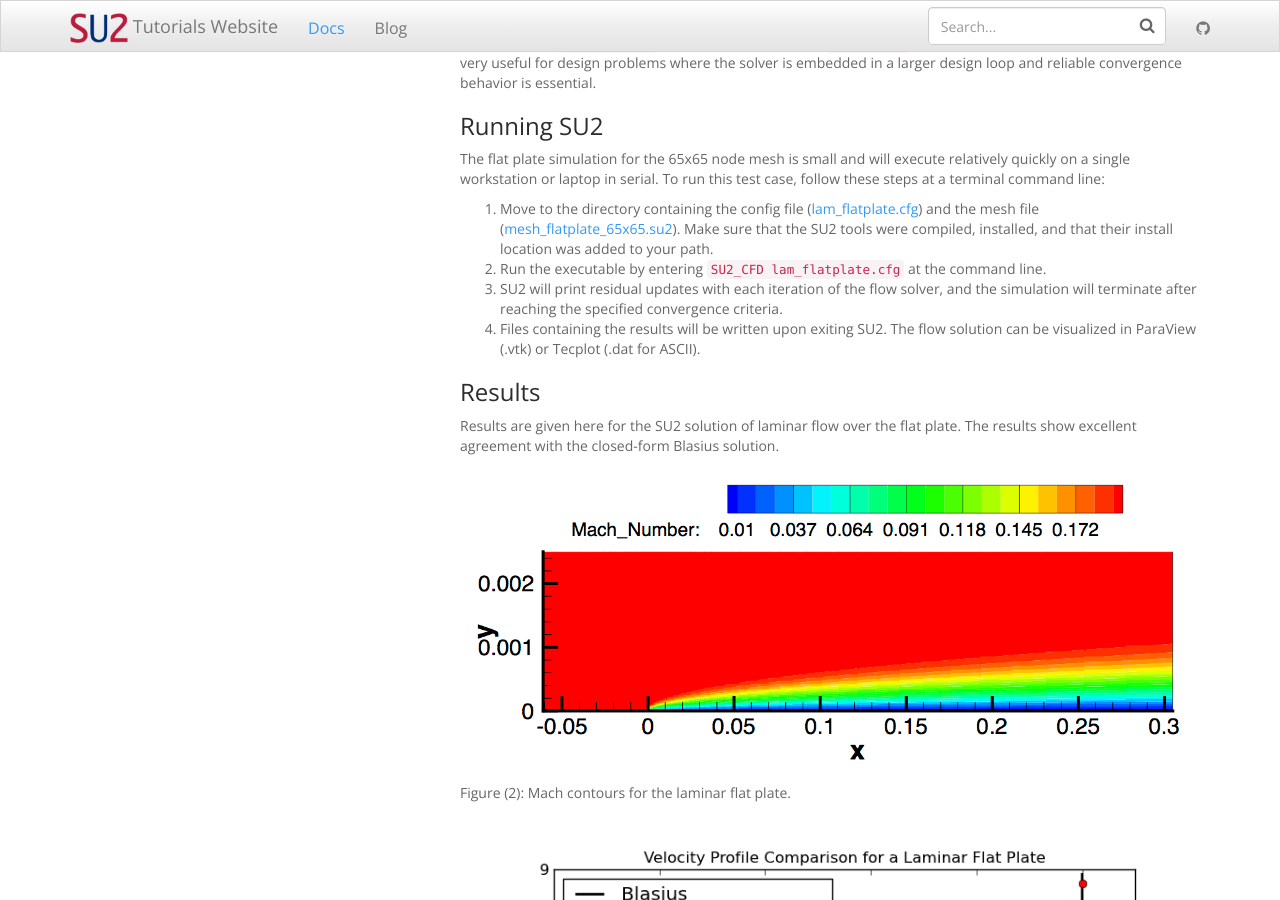
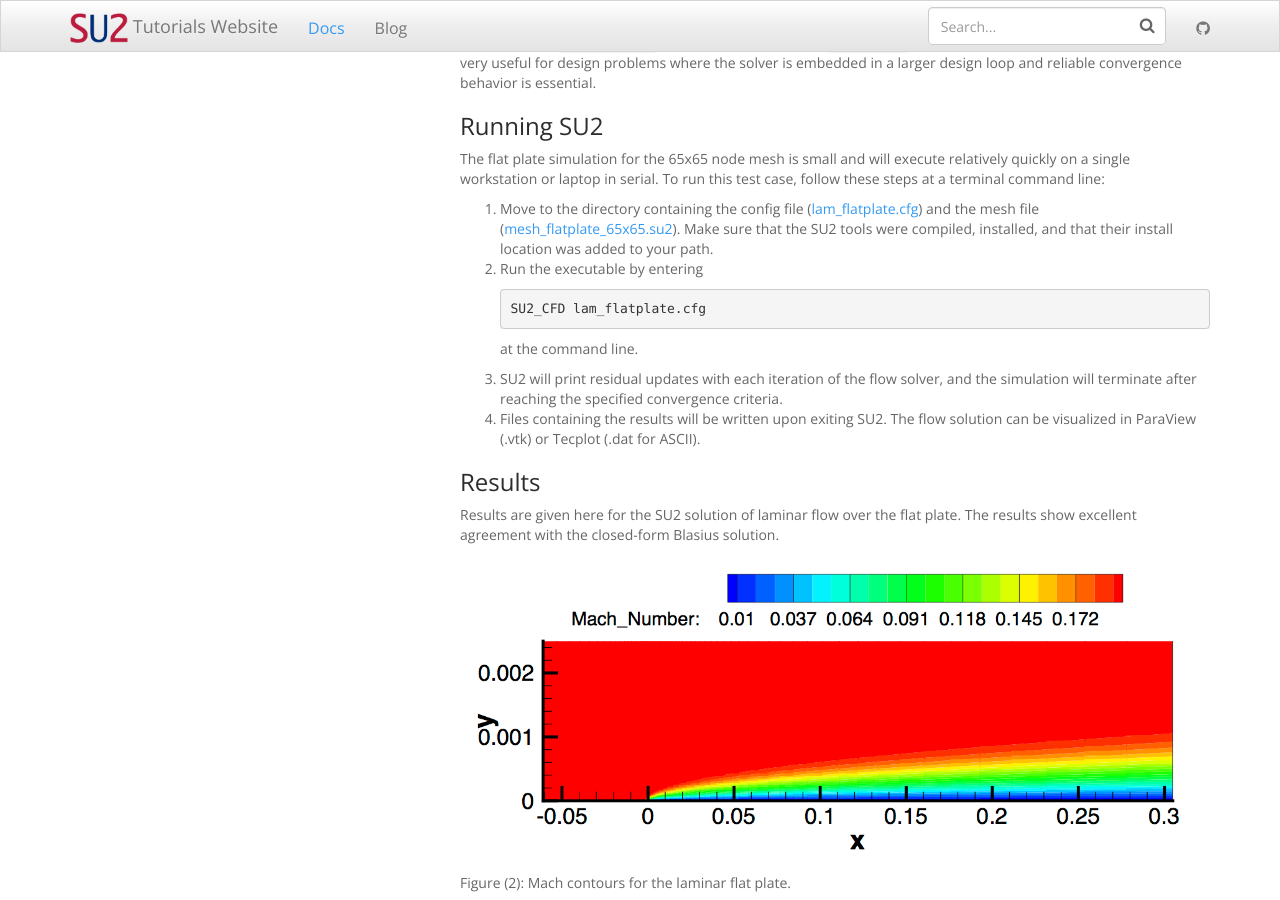
Before and after one commit to tdunning/Tutorials, a Jekyll site: the page built from _docs/basic_features/Laminar_Flat_Plate.md, in a window 1280 px wide and 900 px high, scrolled down 4365 px. Built offline with Jekyll 4.4.1, drawn with Linux system fonts in a browser that asks for light colours; nearby versions of some CDN libraries; comment, search, counter and statistics services are not loaded.

````diff
--- a/_docs/basic_features/Laminar_Flat_Plate.md
+++ b/_docs/basic_features/Laminar_Flat_Plate.md
@@ -129,7 +129,13 @@ Rather than achieving a certain order of magnitude in the density residual to ju
 
 The flat plate simulation for the 65x65 node mesh is small and will execute relatively quickly on a single workstation or laptop in serial. To run this test case, follow these steps at a terminal command line:
  1. Move to the directory containing the config file ([lam_flatplate.cfg](https://github.com/su2code/SU2/tree/master/TestCases/navierstokes/flatplate)) and the mesh file ([mesh_flatplate_65x65.su2](https://github.com/su2code/TestCases/tree/master/navierstokes/flatplate)). Make sure that the SU2 tools were compiled, installed, and that their install location was added to your path.
- 2. Run the executable by entering `SU2_CFD lam_flatplate.cfg` at the command line.
+ 2. Run the executable by entering
+
+    ```
+    SU2_CFD lam_flatplate.cfg
+    ```
+
+    at the command line.
  3. SU2 will print residual updates with each iteration of the flow solver, and the simulation will terminate after reaching the specified convergence criteria.
  4. Files containing the results will be written upon exiting SU2. The flow solution can be visualized in ParaView (.vtk) or Tecplot (.dat for ASCII).
 
````
